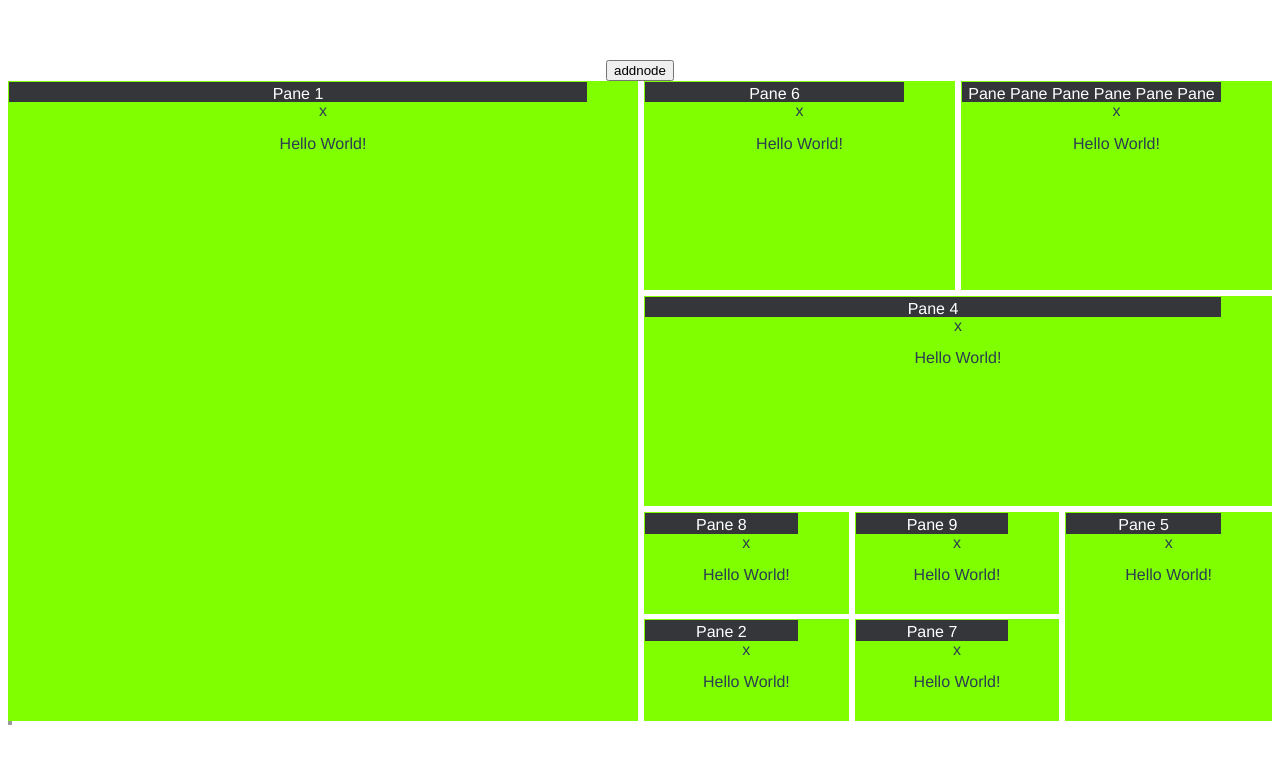
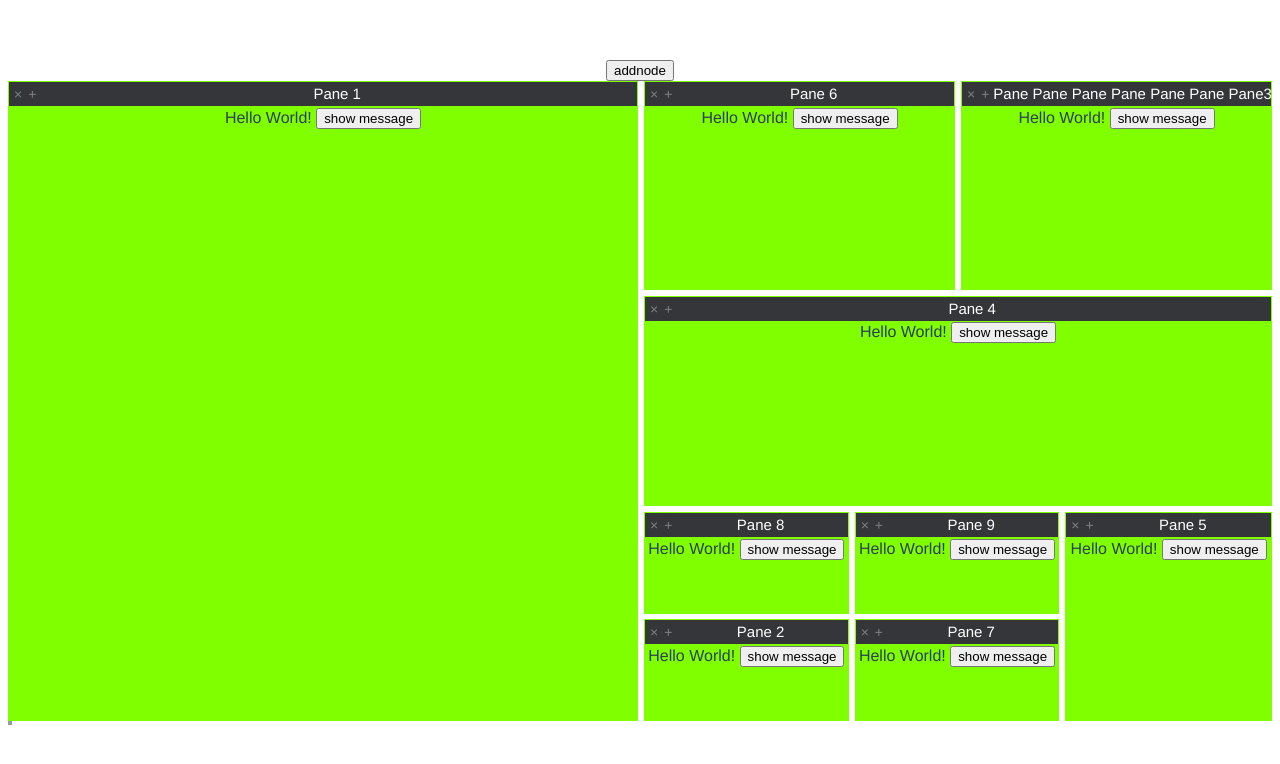
Before and after one commit to Yukun-Guo/Tangram-layout, a Vue app: page / in a window 1280 px wide. Shown: the top 764 px of the page. Built offline with nearby package versions, Linux system fonts and the light colour scheme.

Commit message:
update modify pane

```diff
--- a/src/components/HelloWorld.vue
+++ b/src/components/HelloWorld.vue
@@ -1,6 +1,7 @@
 <template>
   <div class="hello">
     {{ msg }}
+    <button @click="showMsg()">show message</button>
   </div>
 </template>
 
@@ -10,8 +11,10 @@ import { defineComponent } from "vue";
 export default defineComponent({
   setup() {
     let msg = "Hello World!";
-
-    return { msg };
+    let showMsg = () => {
+      alert(msg);
+    };
+    return { msg, showMsg };
   },
 });
 </script>
--- a/src/components/Pane.vue
+++ b/src/components/Pane.vue
@@ -1,9 +1,13 @@
 <template>
   <div class="pane">
     <div class="header">
-      {{ title }}
+      <div class="controller">
+        <span class="close" @click="removeNode()">×</span>
+        <span class="add" @click="addNode()">+</span>
+      </div>
+      <span class="title">{{ title }}</span>
     </div>
-    <span @click="test()">x</span>
+
     <div class="content">
       <slot />
     </div>
@@ -14,12 +18,24 @@
 export default {
   props: {
     title: { type: String, default: "" },
+    nodeId: { type: String, default: "" },
   },
-  setup(props) {
+  setup(props, context) {
     let test = () => {
-      console.log("test");
+      alert("test");
     };
-    return { test };
+
+    let removeNode = () => {
+      context.emit("removeNode", props.nodeId);
+    };
+    let addNode = () => {
+      context.emit("addNode", {
+        name: "test",
+        twinID: props.nodeId,
+        vNode: `<div>test</div>`,
+      });
+    };
+    return { test, removeNode, addNode };
   },
 };
 </script>
@@ -36,12 +52,13 @@ export default {
 }
 
 .pane > .header {
-  height: 0.9em;
+  text-overflow: ellipsis;
+  white-space: nowrap;
+  font-size: 15px;
+  height: 18px;
   padding: 3px;
-  margin-right: 50px;
   color: white;
   overflow: hidden;
-
   background-color: #35363a;
   -webkit-touch-callout: none;
   -webkit-user-select: none;
@@ -49,11 +66,59 @@ export default {
   -moz-user-select: none;
   -ms-user-select: none;
   user-select: none;
+  /*
+added
+ */
+  display: flex;
+  flex-direction: row;
+}
+
+.pane > .header:hover>~.controller > * {
+  color: white;
+}
+
+.pane > .header > .controller {
+  margin-right: auto;
+}
+
+.pane > .header > .title {
+  margin-right: auto;
+}
+
+.pane > .header > .controller > * {
+  height: 0.9em;
+  color: grey;
+  overflow: auto;
+  background-color: #35363a;
+  border-style: solid;
+  border-radius: 3px;
+  border-width: 0px;
+  border-color: grey;
+  font-size: 14px;
+  padding: 0px 2px 2px 2px;
+
+  -webkit-touch-callout: none;
+  -webkit-user-select: none;
+  -khtml-user-select: none;
+  -moz-user-select: none;
+  -ms-user-select: none;
+  user-select: none;
+  pointer-events: initial;
+  margin-right: 2px;
+}
+
+.pane > .header > .controller > .add:hover {
+  color: white;
+  background-color: #858585;
+}
+.pane > .header > .controller > .close:hover {
+  color: white;
+  background-color: red;
 }
 
 .pane > .content {
   position: absolute;
-  top: 3.3em;
+  top: 1.6em;
   right: 0;
   bottom: 0;
   left: 0;
--- a/src/components/Splitter.vue
+++ b/src/components/Splitter.vue
@@ -14,7 +14,7 @@ export default defineComponent({
     dir: { type: String, default: "horizontal" },
     splitPortion: { type: String, default: "50%" },
   },
-  emits: ["splitResize"],
+  // emits: ["splitResize"],
   setup(props, context) {
     let state = reactive({
       resizing: false,
--- a/src/components/TangramLayout.vue
+++ b/src/components/TangramLayout.vue
@@ -283,7 +283,9 @@ export default defineComponent({
         // create a new leaf node
         split = h("div", leafProps(Node), [
           Node.ID !== "treeRoot"
-            ? h(Pane, { title: Node.name }, [h(Node.vNode, {}, [])])
+            ? h(Pane, { onRemoveNode, onAddNode, title: Node.name, nodeId: Node.ID }, [
+                h(Node.vNode, {}, []),
+              ])
             : h("div", { class: "emptyLayout" }, ["Empty Layout"]),
         ]);
       }
@@ -310,7 +312,21 @@ export default defineComponent({
       rLayout[splitInfo.childID2].proportion = totalP - leftP;
     };
 
-    //    context.expose({ rLayout });
+    const onRemoveNode = (nodeID) => {
+      removeChild(rLayout, nodeID);
+    };
+
+    const onAddNode = (nodeInfo) => {
+      let newNode = {
+        name: nodeInfo.name,
+        layout: "horizontal",
+        relativePosition: 0,
+        twinID: nodeInfo.twinID,
+        vNode: Hello,
+      };
+      insertChild(rLayout, newNode);
+    };
+
     return () =>
       h("div", { class: "layout-container", style: { height: "100%" } }, [
         h(
```
